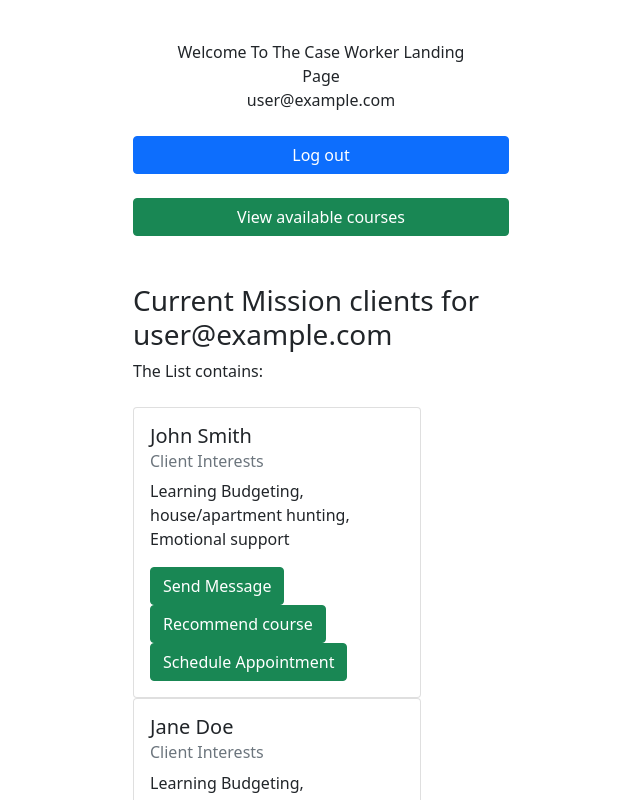
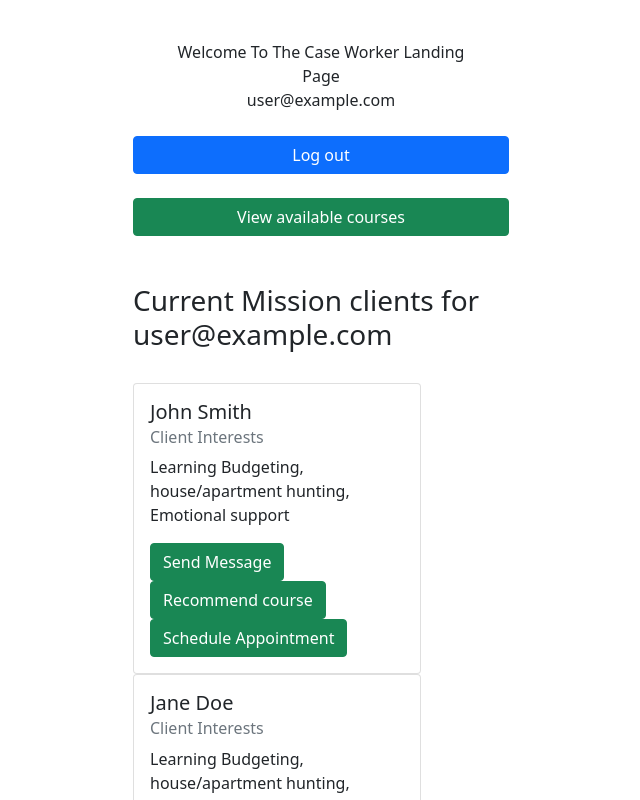
Before and after one commit to GQW19/golden-bulls, a React (Create React App) app in the folder atlanta-mission/: page /HomeCaseWorker in a window 1280 px wide. Shown: the top 800 px of the page, without its empty margins (319-959 px from the left). Built offline with nearby package versions, Linux system fonts and the light colour scheme; no server answers; sample sign-in values are in the browser's storage.

Commit message:
additional comit required

```diff
--- a/atlanta-mission/src/components/HomeCaseWorker.js
+++ b/atlanta-mission/src/components/HomeCaseWorker.js
@@ -100,7 +100,7 @@ const HomeCaseWorker = () => {
 
       return(
         <div className="app">
-        <div>The List contains:</div>
+
         <br></br>
         <div>
         <ListGroup>
```
